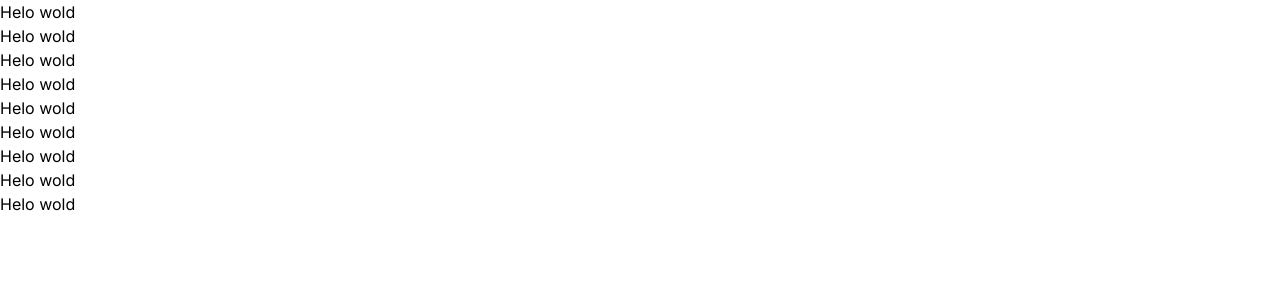
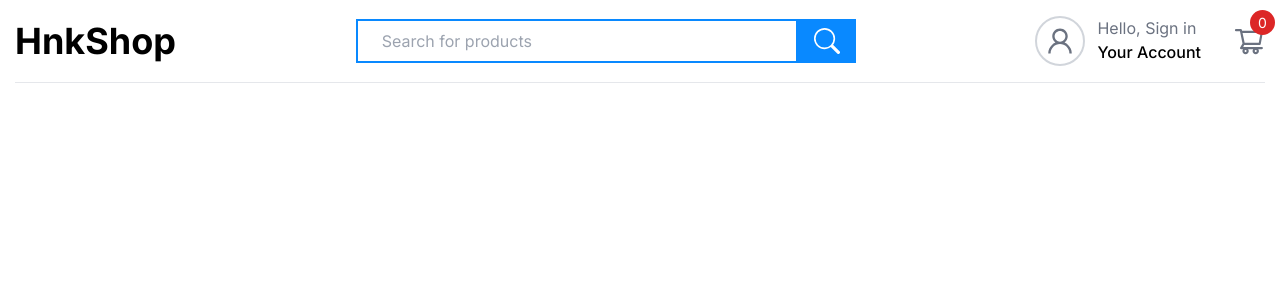
Before and after one commit to Henok-Al/e-shop, a Next.js app: page / in a window 1280 px wide. Shown: the top 300 px of the page. Built offline with nearby package versions, Linux system fonts and the light colour scheme.

Commit message:
navbar added

```diff
--- a/app/page.tsx
+++ b/app/page.tsx
@@ -1,17 +1,13 @@
-import Image from "next/image";
+"use client"
+import Navbar from "@/components/front-end/Navbar";
+import { useState } from "react";
 
 export default function Home() {
+  const [showCart, setShowCart] = useState();
   return (
     <main>
-      <h1>Helo wold</h1>
-      <h1>Helo wold</h1>
-      <h1>Helo wold</h1>
-      <h1>Helo wold</h1>
-      <h1>Helo wold</h1>
-      <h1>Helo wold</h1>
-      <h1>Helo wold</h1>
-      <h1>Helo wold</h1>
-      <h1>Helo wold</h1>
+     <Navbar setShowCart={setShowCart}/>
+
     </main>
   );
 }
--- /dev/null
+++ b/components/front-end/Navbar.tsx
@@ -0,0 +1,60 @@
+import { useAppSelector } from "@/redux/hooks";
+import React, { Dispatch, SetStateAction } from "react";
+import { AiOutlineShoppingCart, AiOutlineUser } from "react-icons/ai";
+import { BsSearch } from "react-icons/bs";
+
+interface PropsType {
+  setShowCart: Dispatch<SetStateAction<boolean>>;
+}
+
+const Navbar = ({ setShowCart }: PropsType) => {
+  const cartCount = useAppSelector((state) => state.cartReducer.length);
+  return (
+    <div className="pt-4 bg-white top-0 sticky">
+      <div className="container">
+        <div className="flex justify-between items-center">
+          <div className="text-4xl font-bold ">HnkShop</div>
+          <div className="lg:flex hidden w-full max-w-[500px]">
+            <input
+              type="text"
+              className="border-2 border-accent px-6 py-2 w-full"
+              placeholder="Search for products"
+            />
+
+            <div className="bg-accent text-white text-[26px] grid place-items-center px-4">
+              <BsSearch />
+            </div>
+          </div>
+
+          <div className="flex gap-4 md:gap-8 items-center">
+            <div className="md:flex hidden gap-3">
+              <div className="rounded-full border-2 border-gray-300 text-gray-500 text-[32px] w-[50px] h-[50px] grid place-items-center">
+                <AiOutlineUser />
+              </div>
+
+              <div>
+                <p className="text-gray-500">Hello, Sign in</p>
+                <p className="font-medium">Your Account</p>
+              </div>
+            </div>
+
+            <div
+              className="text-gray-500 text-[32px] relative cursor-pointer "
+              onClick={() => setShowCart(true)}
+            >
+              <AiOutlineShoppingCart />
+
+              <div className="absolute top-[-15px] right-[-10px] bg-red-600 w-[25px] h-[25px] rounded-full text-white text-[14px] grid place-items-center">
+                {cartCount}
+              </div>
+            </div>
+          </div>
+        </div>
+
+        <div className="border-b border-gray-200 pt-4"/>
+      </div>
+    </div>
+  );
+};
+
+export default Navbar;
```
